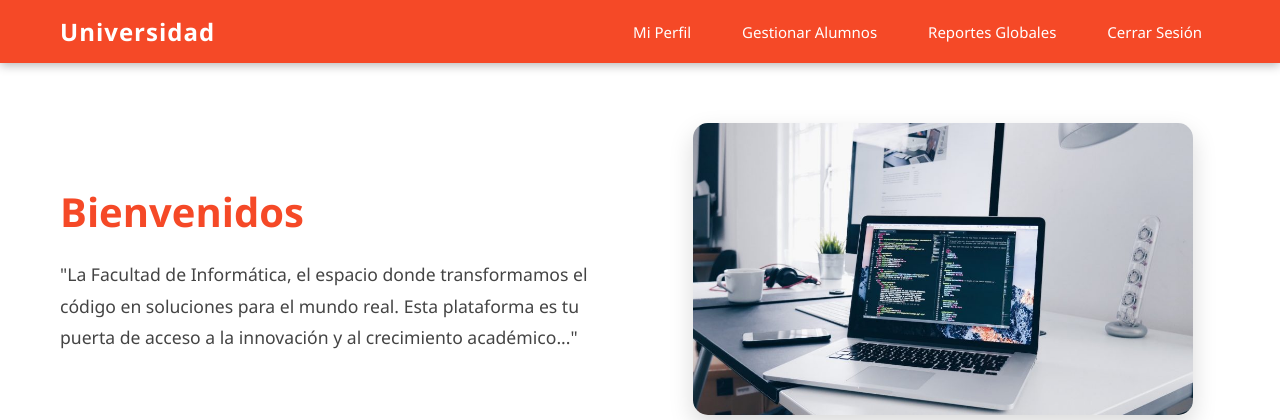
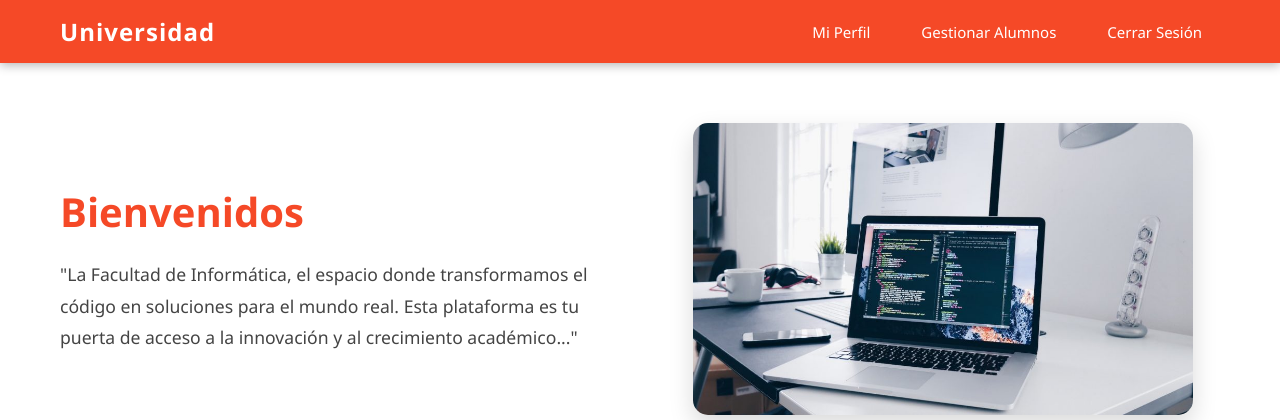
Before and after one commit to TrvpChylt/Sistema_Universidad, a Flask app: page / in a window 1280 px wide. Shown: the top 420 px of the page. Run offline with Flask 3, Linux system fonts and the light colour scheme; the visitor is signed in with stand-in values (Sample User, id 1); data that the repository does not hold is empty.

Commit message:
Cambios en perfil

```diff
--- a/templates/index.html
+++ b/templates/index.html
@@ -17,7 +17,6 @@
 
                     {% if session.get('rol') == 'admin' %}
                         <li><a href="/gestion_alumnos" >Gestionar Alumnos</a></li>
-                        <li><a href="/reportes">Reportes Globales</a></li>
                     {% endif %}
 
                     <li><a href="{{ url_for('logout') }}">Cerrar Sesión</a></li>
```
